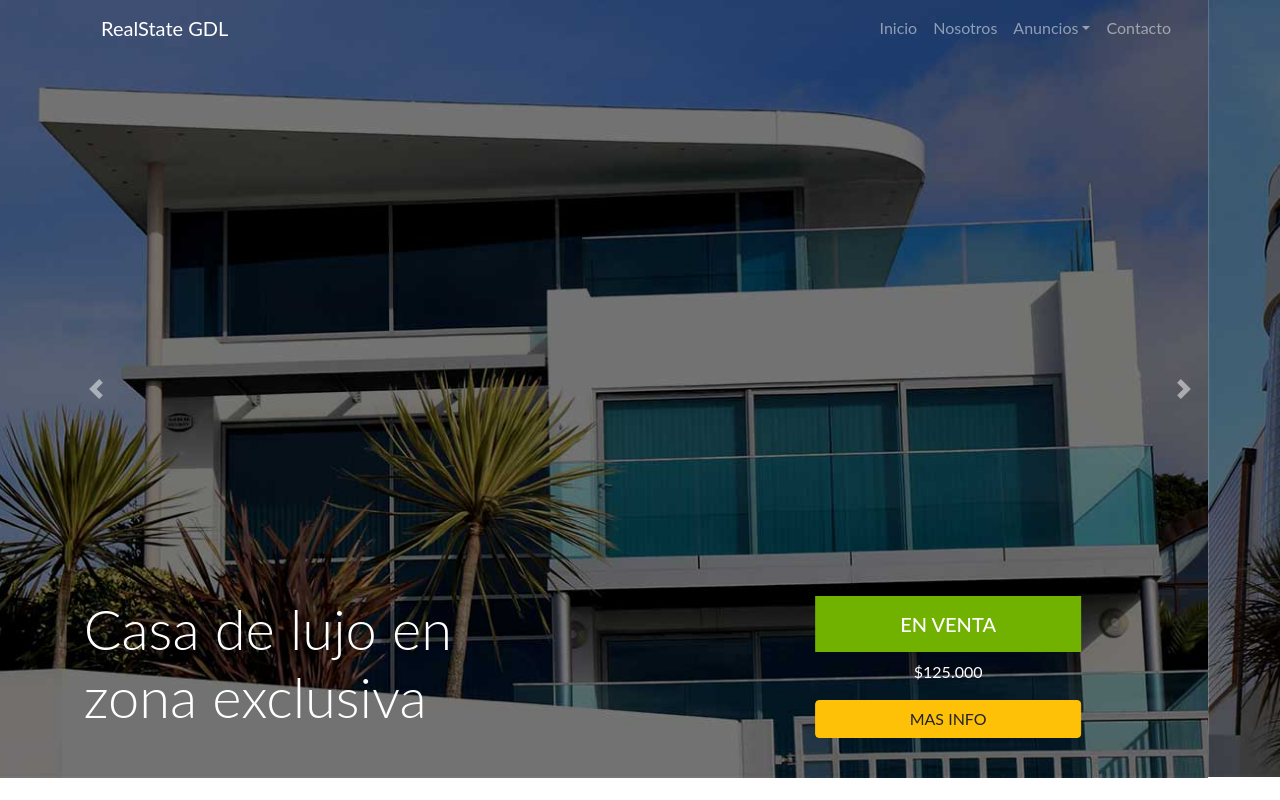
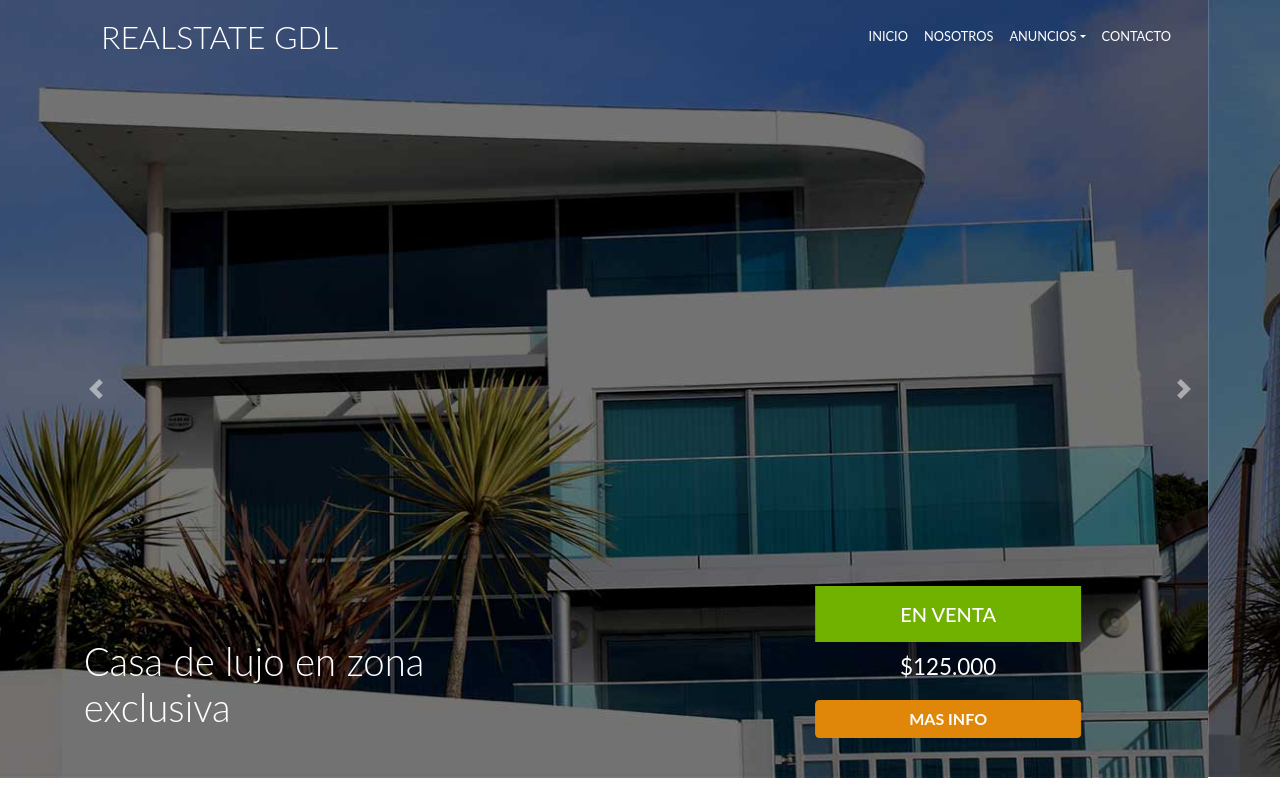
Before and after one commit to juanpaOrozco63/Bienes_Raices, a plain HTML site: page index.html in a window 1280 px wide. Drawn offline with nearby package versions, Linux system fonts and the light colour scheme.

Commit message:
Estilos al slider

```diff
--- a/css/styles.css
+++ b/css/styles.css
@@ -5,6 +5,12 @@
 
 body {
     font-family: 'Lato', sans-serif;
+}
+
+h1.h2,
+h3,
+h4 {
+    font-weight: 300;
 }
 
 .bg-success {
@@ -16,7 +22,7 @@ body {
         background-color: transparent !important;
     }
     .header {
-        position: realtive;
+        position: relative;
     }
     .header .barra {
         position: absolute;
@@ -24,3 +30,45 @@ body {
         width: 100%;
     }
 }
+
+.navbar-brand {
+    font-size: 2rem;
+    font-weight: 300;
+}
+
+.navbar-dark .navbar-nav .nav-link {
+    color: #ffffff;
+    text-transform: uppercase;
+    font-size: 0.8rem;
+}
+
+.dropdown-menu {
+    background-color: #71b100;
+}
+
+.dropdown-menu .dropdown-item {
+    color: white;
+    text-transform: uppercase;
+}
+
+.dropdown-menu .dropdown-item:hover {
+    background-color: #e08709;
+}
+
+
+/* Caption carrousel */
+
+.carousel-caption h3 {
+    font-size: 2.4rem;
+}
+
+.bloque-info p {
+    font-size: 1.4rem;
+}
+
+.btn-warning {
+    background-color: #e08709;
+    color: white;
+    border-color: #e08709;
+    font-weight: 700;
+}
--- a/index.html
+++ b/index.html
@@ -2,7 +2,6 @@
 <html lang="en">
 
 <head>
-    <title>Bienes Raices</title>
     <!-- Required meta tags -->
     <meta charset="utf-8">
     <meta name="viewport" content="width=device-width, initial-scale=1, shrink-to-fit=no">
@@ -10,6 +9,7 @@
     <!-- Bootstrap CSS -->
     <link rel="stylesheet" href="https://stackpath.bootstrapcdn.com/bootstrap/4.3.1/css/bootstrap.min.css" integrity="sha384-ggOyR0iXCbMQv3Xipma34MD+dH/1fQ784/j6cY/iJTQUOhcWr7x9JvoRxT2MZw1T" crossorigin="anonymous">
     <link rel="stylesheet" href="css/styles.css">
+    <title>Bienes Raices</title>
 </head>
 
 <body>
@@ -18,7 +18,7 @@
         <div class="barra bg-success">
             <div class="container">
                 <nav class="navbar bg-transparent navbar-dark navbar-expand-lg">
-                    <a href="#" class="navbar-brand">RealState <span>GDL</span></a>
+                    <a href="#" class="navbar-brand text-uppercase">RealState <span>GDL</span></a>
                     <button type="button" class="navbar-toggler" data-toggle="collapse" data-target="#menuPrincipal" aria-controls="menuPrincipal" aria-expanded="false" aria-label="Mostrar Navegacion">
                         <span class="navbar-toggler-icon"></span>
                     </button>
@@ -61,7 +61,7 @@
                                 </div>
                             </div>
                             <div class="col-md-4">
-                                <div class="carousel-caption d-none d-md-block">
+                                <div class="carousel-caption d-none d-md-block bloque-info">
                                     <h5 class="bg-success py-3 text-uppercase">En venta</h5>
                                     <p>$125.000</p>
                                     <a href="#" class="btn btn-warning d-block text-uppercase">Mas info</a>
```
